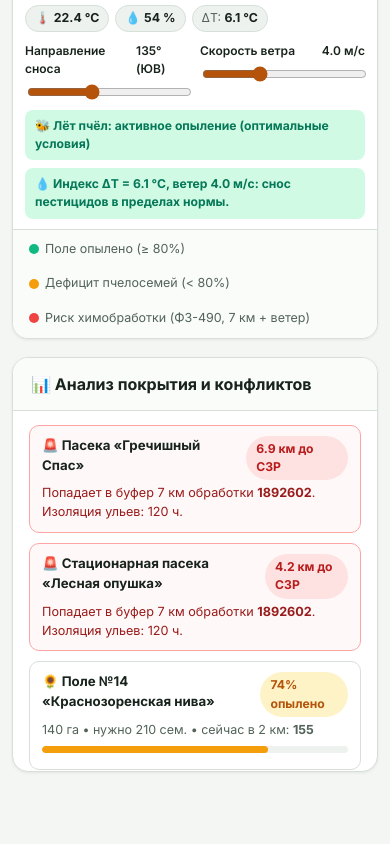
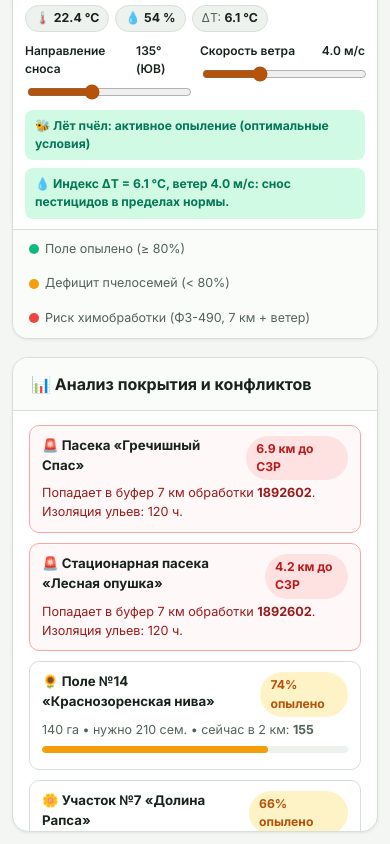
Before and after one commit to DanMurs/apicontract, a plain HTML site: page index.html in a window 390 px wide. Shown: the part 884-1728 px from the top of the page. Before the commit the page ends 1668 px from the top, so only its background shows below. Drawn offline with nearby package versions, Linux system fonts and the light colour scheme; no server answers.

Commit message:
fix(css): растянута высота списка анализа на всю карточку и обновлено кэширование JS-модулей

```diff
--- a/css/styles.css
+++ b/css/styles.css
@@ -489,10 +489,6 @@ textarea {
   font-size: 0.78rem;
 }
 
-.spatial-list-tall {
-  max-height: 680px;
-}
-
 .map-legend {
   padding: 10px 16px;
   border-top: 1px solid var(--border-color);
@@ -532,6 +528,12 @@ textarea {
   display: flex;
   flex-direction: column;
   gap: 14px;
+}
+
+.gis-sidebar > .panel-card {
+  display: flex;
+  flex-direction: column;
+  height: 100%;
 }
 
 .meteo-widget {
@@ -619,6 +621,11 @@ input[type='range'] {
   display: flex;
   flex-direction: column;
   gap: 10px;
+}
+
+.spatial-list.spatial-list-tall {
+  flex: 1 1 auto;
+  max-height: 720px;
 }
 
 .spatial-item {
@@ -1085,8 +1092,8 @@ input[type='range'] {
   .kpi-strip {
     grid-template-columns: repeat(2, minmax(0, 1fr));
   }
-  .spatial-list-tall {
-    max-height: 360px;
+  .spatial-list.spatial-list-tall {
+    max-height: 420px;
   }
 }
 
--- a/index.html
+++ b/index.html
@@ -13,7 +13,7 @@
     integrity="sha256-p4NxAoJBhIIN+hmNHrzRCf9tD/miZyoHS5obTRR9BMY="
     crossorigin=""
   />
-  <link rel="stylesheet" href="./css/styles.css?v=6" />
+  <link rel="stylesheet" href="./css/styles.css?v=7" />
 </head>
 <body>
   <header class="app-header">
@@ -511,6 +511,6 @@
     integrity="sha256-20nQCchB9co0qIjJZRGuk2/Z9VM+kNiyxNV1lvTlZBo="
     crossorigin=""
   ></script>
-  <script type="module" src="./js/app.js?v=5"></script>
+  <script type="module" src="./js/app.js?v=7"></script>
 </body>
 </html>
--- a/js/app.js
+++ b/js/app.js
@@ -9,7 +9,7 @@ import {
   INITIAL_FIELDS,
   INITIAL_APIARIES,
   INITIAL_SATURN_TREATMENTS,
-} from './data.js';
+} from './data.js?v=7';
 import {
   ApiGisMap,
   analyzeSpatialCoverage,
@@ -17,13 +17,13 @@ import {
   polygonCentroid,
   haversineKm,
   isPointInWindPlume,
-} from './map.js';
+} from './map.js?v=7';
 import {
   calculateDualEconomics,
   evaluateMeteoConditions,
   fetchClusterWeather,
   formatWindDirection,
-} from './calculator.js';
+} from './calculator.js?v=7';
 
 const state = {
   activeTab: 'gis',
--- a/js/calculator.js
+++ b/js/calculator.js
@@ -2,7 +2,7 @@
  * Модуль двусторонних агроэкономических расчётов и метеоанализа (Open-Meteo + ΔT).
  */
 
-import { CROPS_DB } from './data.js';
+import { CROPS_DB } from './data.js?v=7';
 
 /**
  * Расчёт двусторонней экономики опыления (Выгода агронома ↔ Доход пасечника).
--- a/js/map.js
+++ b/js/map.js
@@ -4,7 +4,7 @@
  * и сектор ветрового сноса пестицидов.
  */
 
-import { CROPS_DB, PESTICIDE_CLASSES, CLUSTER_CENTER } from './data.js';
+import { CROPS_DB, PESTICIDE_CLASSES, CLUSTER_CENTER } from './data.js?v=7';
 
 const EARTH_RADIUS_KM = 6371;
 
```
